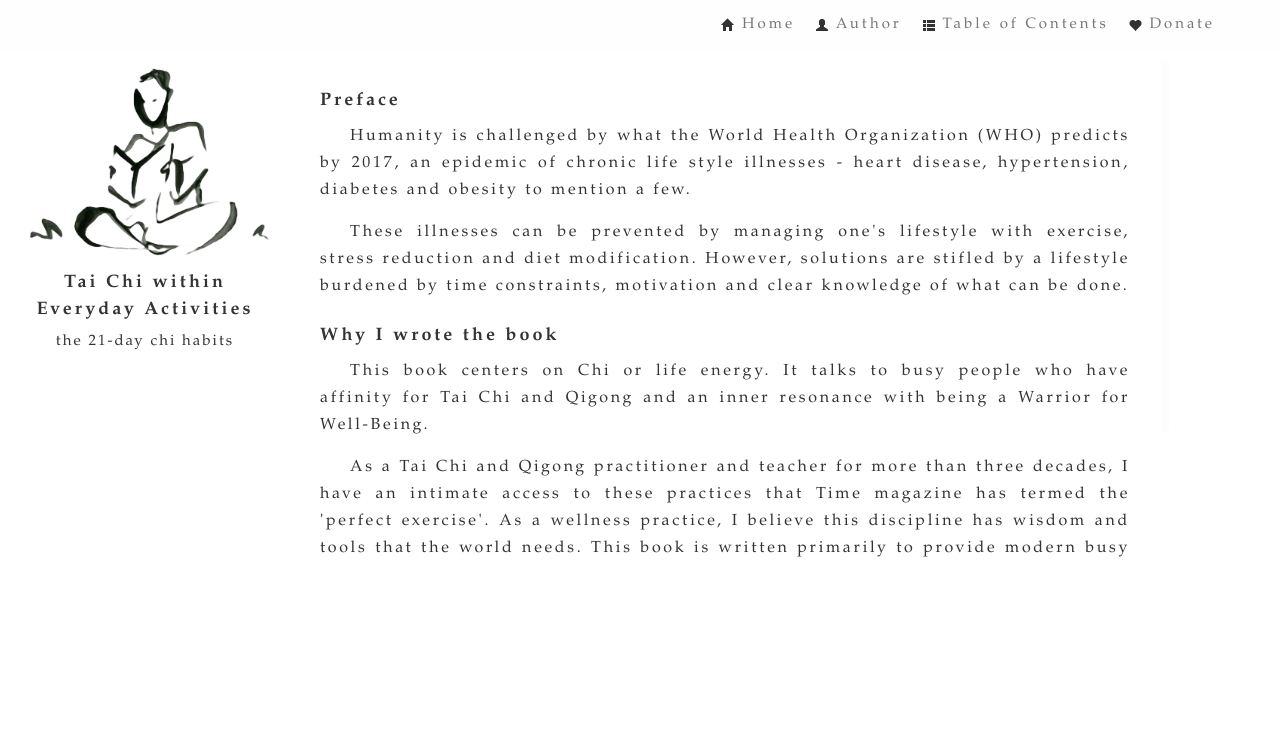
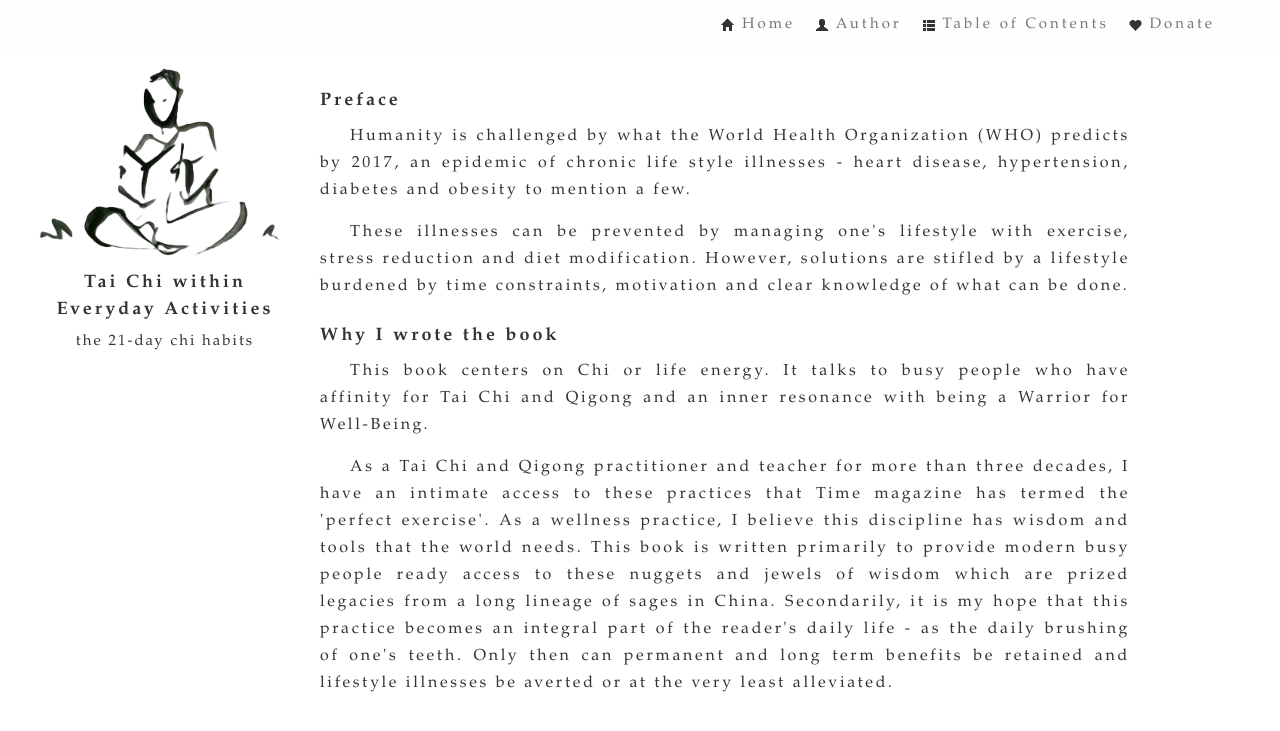
Before and after one commit to chihabit/Everyday-Taichi-Habits, a Jekyll site: the page built from content/home.html, in a window 1280 px wide. Shown: the top 731 px of the page. Built offline with Jekyll 4.4.1, drawn with Linux system fonts in a browser that asks for light colours; some web fonts are replaced; Markdown is read by kramdown in place of the engine named in the settings.

Commit message:
Replace nanoscroller with default browser scroll and fixed position sidebar. (rico)

```diff
--- a/_layouts/default.html
+++ b/_layouts/default.html
@@ -3,12 +3,10 @@
 <head>
   <link rel="stylesheet" href="../css/bootstrap.css" type="text/css" />
   <link rel="stylesheet" href="../css/bootstrap-responsive.css" type="text/css" />
-  <link rel="stylesheet" href="../css/nanoscroller.css" type="text/css" />
   <link rel="stylesheet" href="../css/style.css" type="text/css" />
   <link href='http://fonts.googleapis.com/css?family=Della+Respira' rel='stylesheet' type='text/css'>
   <script src="../javascripts/jquery-1.7.2.min.js" ></script>
   <script src="../javascripts/bootstrap.min.js" ></script>
-  <script src="../javascripts/jquery.nanoscroller.min.js" ></script>
 </head>
 <body>
 
--- a/css/style.css
+++ b/css/style.css
@@ -1,6 +1,9 @@
 #book_title {
   margin-left: 20px;
   text-align: center;
+  position: fixed;
+  top: 60px;
+  left: 10px;
 }
 
 #book_title > h2 {
@@ -75,10 +78,13 @@
   padding-top: 60px;
 }
 
+/* Sidebar */
+#content_columns > :first-child {
+  height: 20px;
+}
+
 .nano { height: 500px; }
 .nano .content { padding: 20px; }
-.nano .pane { background: #ddd; }
-.nano .pane .slider { background: #555; }
 
 blockquote {
   font-style: italic;
```
Also changed, not shown: other parts of _layouts/default.html (+0 -7 lines).
